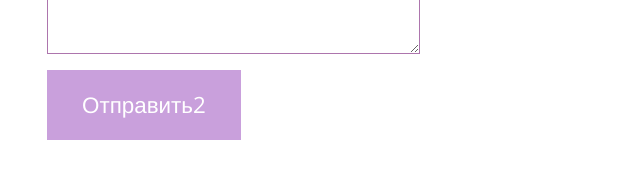
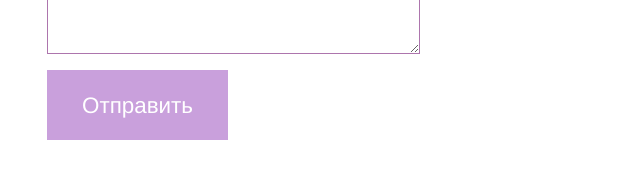
Before and after one commit to mixailok/test1, a plain HTML site: page index.html in a window 1280 px wide. Shown: the part 3650-3840 px from the top of the page, without its empty margins (417-1057 px from the left). Drawn offline with nearby package versions, Linux system fonts and the light colour scheme; some packages are replaced by stand-ins of ours; a script that the page names is missing.

Commit message:
Update index.html

```diff
--- a/index.html
+++ b/index.html
@@ -158,7 +158,7 @@
                                             <div class="form-group">
                                                 <textarea id="contact_message" name="contact_message" class="form-control" rows="9" placeholder="Сообщение" required></textarea>
                                             </div>
-                                            <button type="button"  class="float-right tm-button">Отправить2</button>
+                                            <button type="button"  class="float-right tm-button">Отправить</button>
                                         </form>
                                     </div>
                                 </div>
```
